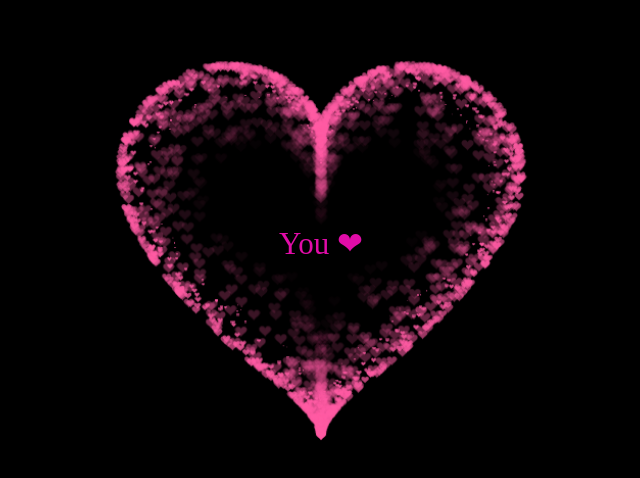
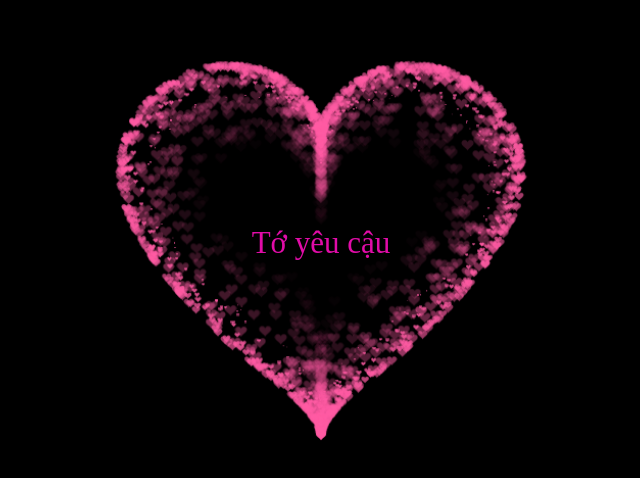
Before and after one commit to DatIT-026/thu-khoa-ly, a plain HTML site: page love.html in a window 1280 px wide. Shown: the part 152-630 px from the top of the page, without its empty margins (319-959 px from the left). Drawn offline with Linux system fonts and the light colour scheme.

Commit message:
Update love.html

```diff
--- a/love.html
+++ b/love.html
@@ -22,7 +22,7 @@
 }
 
 .center-text {
- font-family: Brush Script MT;
+ font-family: Hitthat;
 }
 
 .box {
@@ -336,7 +336,7 @@ var ParticlePool = (function() {
         align-items: center;
         justify-content: center;
         margin-bottom: 10px;
-        text-align: center;">You ❤</div>
+        text-align: center;">Tớ yêu cậu</div>
         <audio autoplay>
           <source src="./sound/sound.mp3" type="audio/mpeg">
           Your browser does not support the audio tag.
```
